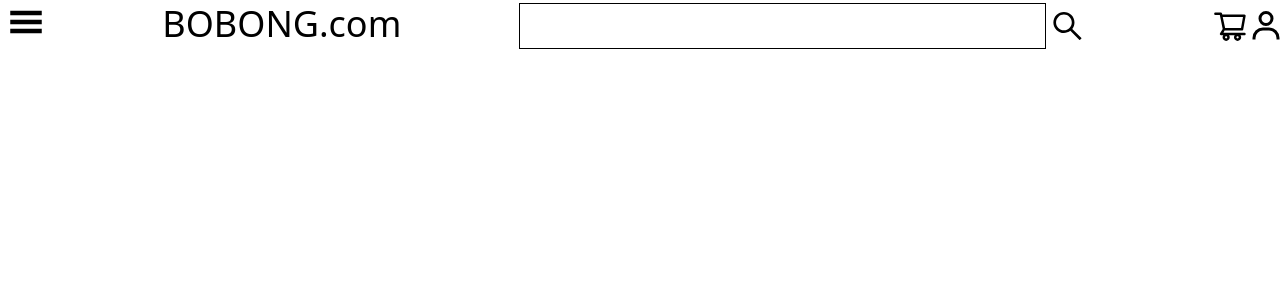
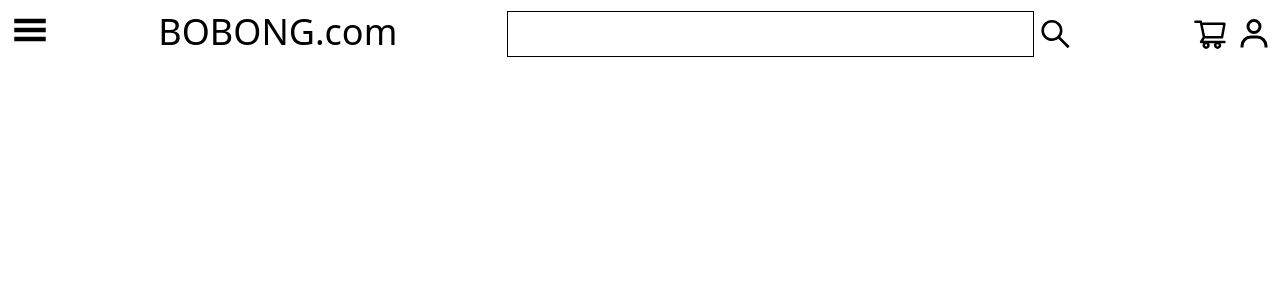
Before and after one commit to cu8code/a-shop...website, a Next.js app: page / in a window 1280 px wide. Shown: the top 300 px of the page. Built offline with nearby package versions, Linux system fonts and the light colour scheme.

Commit message:
some data
Signed-off-by: cu8code <git8ankanroy@gmail.com>

```diff
--- a/src/components/navigationBar.tsx
+++ b/src/components/navigationBar.tsx
@@ -11,7 +11,7 @@ export default function NavigationBar(props: {
   title: string;
 }): JSX.Element {
   return (
-    <nav className="text-3xl lg:text-4xl w-screen flex flex-col m-1">
+    <nav className="text-3xl lg:text-4xl w-screen flex flex-col p-1 md:p-2">
       <div className="w-full flex justify-between">
         <div className="flex flex-row justify-start">
           <GiHamburgerMenu />
@@ -22,7 +22,7 @@ export default function NavigationBar(props: {
         <div className="hidden md:block flex flex-row justify-center">
           <SearchBar />
         </div>
-        <div className="flex flex-row m-1 justify-end">
+        <div className="flex flex-row p-1 gap-2 justify-end">
           <AiOutlineShoppingCart />
           <BiUser />
         </div>
```
